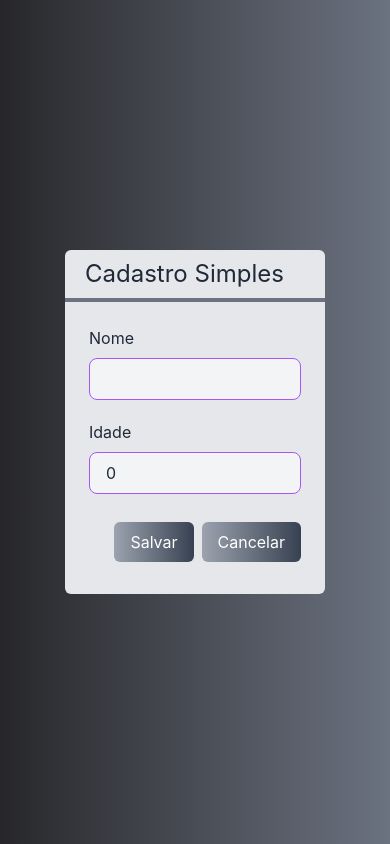
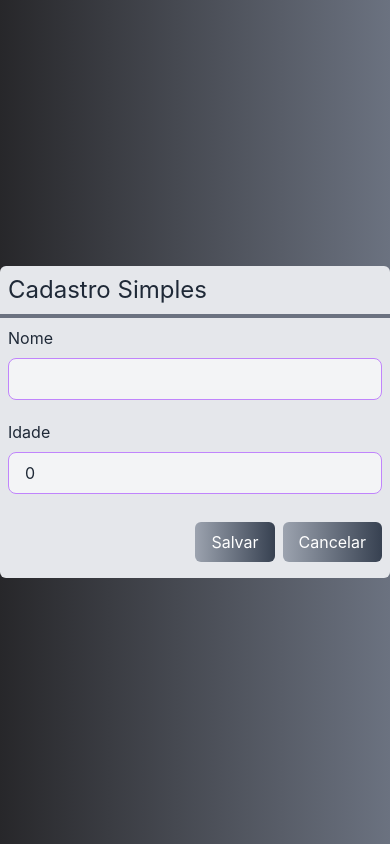
Before and after one commit to gerdefarias/crud-cliente, a Next.js app: page / in a window 390 px wide. Both pictures are taken after a click on the button "Novo Cliente". Built offline with nearby package versions, Linux system fonts and the light colour scheme; no server answers; the database is empty.

Commit message:
responsividade para mobile

```diff
--- a/src/components/Entrada.tsx
+++ b/src/components/Entrada.tsx
@@ -19,9 +19,9 @@ export default function Entrada(props: EntradaProps) {
                 readOnly={props.somenteLeitura}
                 onChange={e => props.valorMudou?.(e.target.value)}
                 className={`
-                    border border-purple-500 rounded-lg
+                    border border-purple-400 rounded-lg
                     focus:outline-none bg-gray-100 px-4 py-2
-                    ${props.somenteLeitura ? "" : "focus:bg-white"}
+                    ${props.somenteLeitura ? "text-gray-400" : "focus:bg-white focus:border-purple-900"}
                 `}
             />
         </div>
--- a/src/components/Layout.tsx
+++ b/src/components/Layout.tsx
@@ -8,12 +8,12 @@ interface LayoutProps {
 export default function Layout(props: LayoutProps){
     return (
         <div className={`
-            flex flex-col w-2/3
+            flex flex-col w-full sm:w-1/2
             bg-gray-200 text-gray-800 rounded-md
         `}>
 
             <Titulo>{props.titulo}</Titulo>
-            <div className="p-6">
+            <div className="p-2">
                 {props.children}
             </div>
 
--- a/src/components/Tabela.tsx
+++ b/src/components/Tabela.tsx
@@ -14,10 +14,10 @@ export default function Tabela(props: TabelaProps) {
     function renderizarCabecalho(){
         return (
             <tr>
-                <th className="text-left p-4">Código</th>
-                <th className="text-left p-4">Nome</th>
-                <th className="text-left p-4">Idade</th>
-                {exibirAcoes ? <th className="p-4">Ações</th> : false}
+                <th className="text-center text-sm sm:p-4">Código</th>
+                <th className="text-center text-sm sm:p-4">Nome</th>
+                <th className="text-center text-sm sm:p-4">Idade</th>
+                {exibirAcoes ? <th className="sm:p-4">Ações</th> : false}
             </tr>
         )
     }
@@ -27,9 +27,9 @@ export default function Tabela(props: TabelaProps) {
             return (
                 <tr key={cliente.id}
                     className={i % 2 === 0 ? "bg-purple-200" : "bg-purple-100"}>
-                    <td className="text-left p-4">{cliente.id}</td>
-                    <td className="text-left p-4">{cliente.nome}</td>
-                    <td className="text-left p-4">{cliente.idade}</td>
+                    <td className="text-left text-gray-400 text-xs p-1 sm:p-4">{cliente.id}</td>
+                    <td className="text-left text-xs p-1 sm:p-4">{cliente.nome}</td>
+                    <td className="text-center text-xs p-1 sm:p-4">{cliente.idade}</td>
                     {exibirAcoes ? renderizarAcoes(cliente) : false}
                 </tr>
             )
@@ -42,7 +42,7 @@ export default function Tabela(props: TabelaProps) {
                 {props.clienteSelecionado? (
                     <button onClick={() => props.clienteSelecionado?.(cliente)} className={`
                         flex justify-center items-center
-                        text-green-600 rounded-full p-2 m-1
+                        text-green-600 rounded-full p-1 m-1
                         hover:bg-purple-50
                     `}>
                         {IconeEdicao}
@@ -52,7 +52,7 @@ export default function Tabela(props: TabelaProps) {
                 {props.clienteExcluido? (
                         <button onClick={() => props.clienteExcluido?.(cliente)}className={`
                         flex justify-center items-center
-                        text-red-500 rounded-full p-2 m-1
+                        text-red-500 rounded-full p-1 m-1
                         hover:bg-purple-50
                     `}>
                         {IconeLixo}
--- a/src/components/Titulo.tsx
+++ b/src/components/Titulo.tsx
@@ -1,7 +1,7 @@
 export default function Titulo(props){
     return (
         <div className="flex flex-col justify-center">
-            <h1 className="px-5 py-2 text-2xl">
+            <h1 className="px-2 py-2 text-2xl">
                 {props.children}
             </h1>
             <hr className="border-2 border-gray-500" />
--- a/src/pages/index.tsx
+++ b/src/pages/index.tsx
@@ -20,7 +20,6 @@ export default function Home() {
     <div className={`
       flex justify-center items-center h-screen
       bg-gradient-to-r from-zinc-800 to-gray-500
-      text-white
       `}>
       <Layout titulo="Cadastro Simples">
         {tabelaVisivel ? (
--- a/src/styles/globals.css
+++ b/src/styles/globals.css
@@ -18,7 +18,7 @@ a {
   box-sizing: border-box;
 }
 
-@media (prefers-color-scheme: dark) {
+/* @media (prefers-color-scheme: dark) {
   html {
     color-scheme: dark;
   }
@@ -26,4 +26,4 @@ a {
     color: white;
     background: black;
   }
-}
+} */
--- a/tailwind.config.js
+++ b/tailwind.config.js
@@ -10,6 +10,16 @@ module.exports = {
     /^from-/,
   ],
   theme: {
+    screens: {
+      'sm': '394px',
+      // => @media (min-width: 576px) { ... }
+
+      'md': '960px',
+      // => @media (min-width: 960px) { ... }
+
+      'lg': '1440px',
+      // => @media (min-width: 1440px) { ... }
+    },
     extend: {},
   },
   plugins: [],
```
Also changed, not shown: 1 other file (tests, documents, lock files or other folders).
